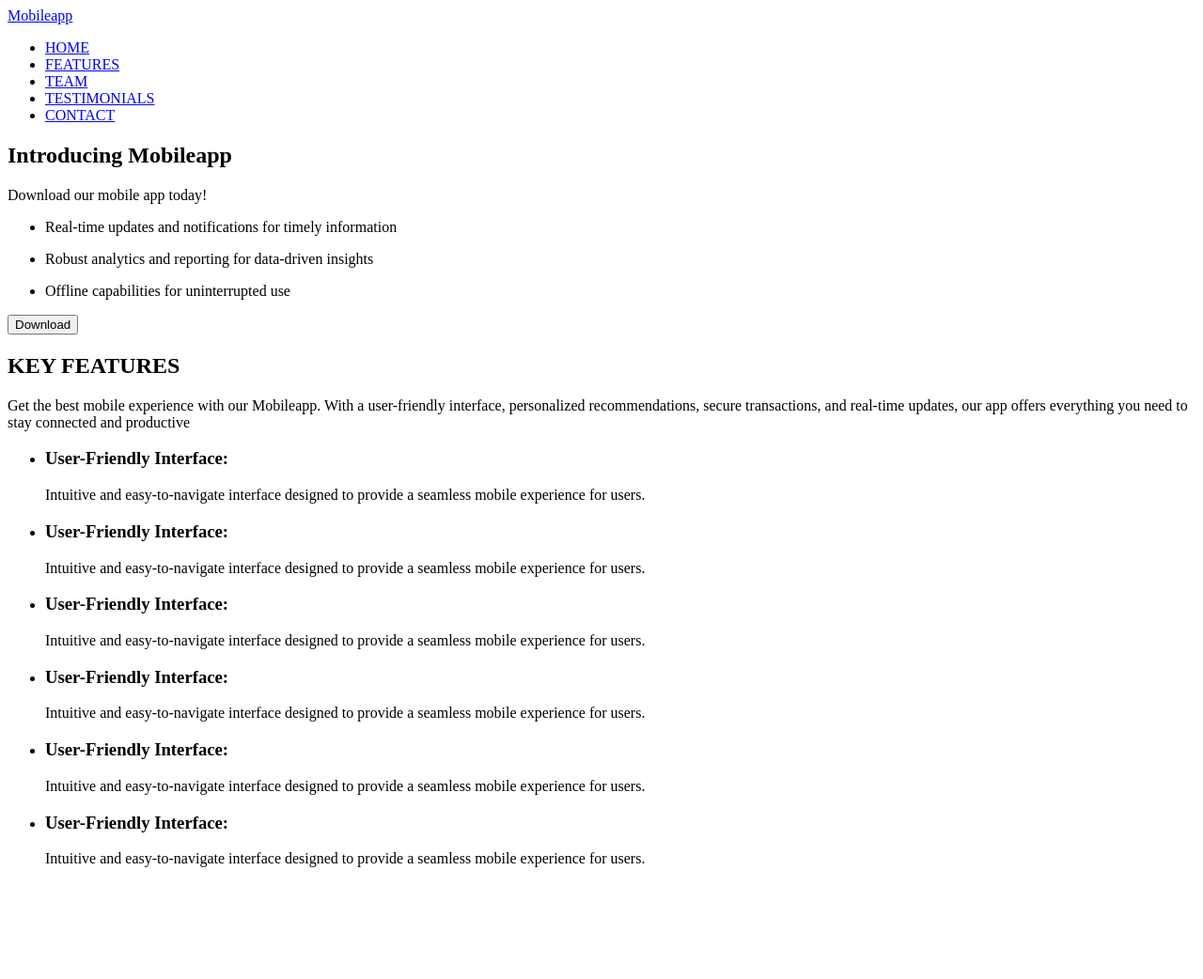
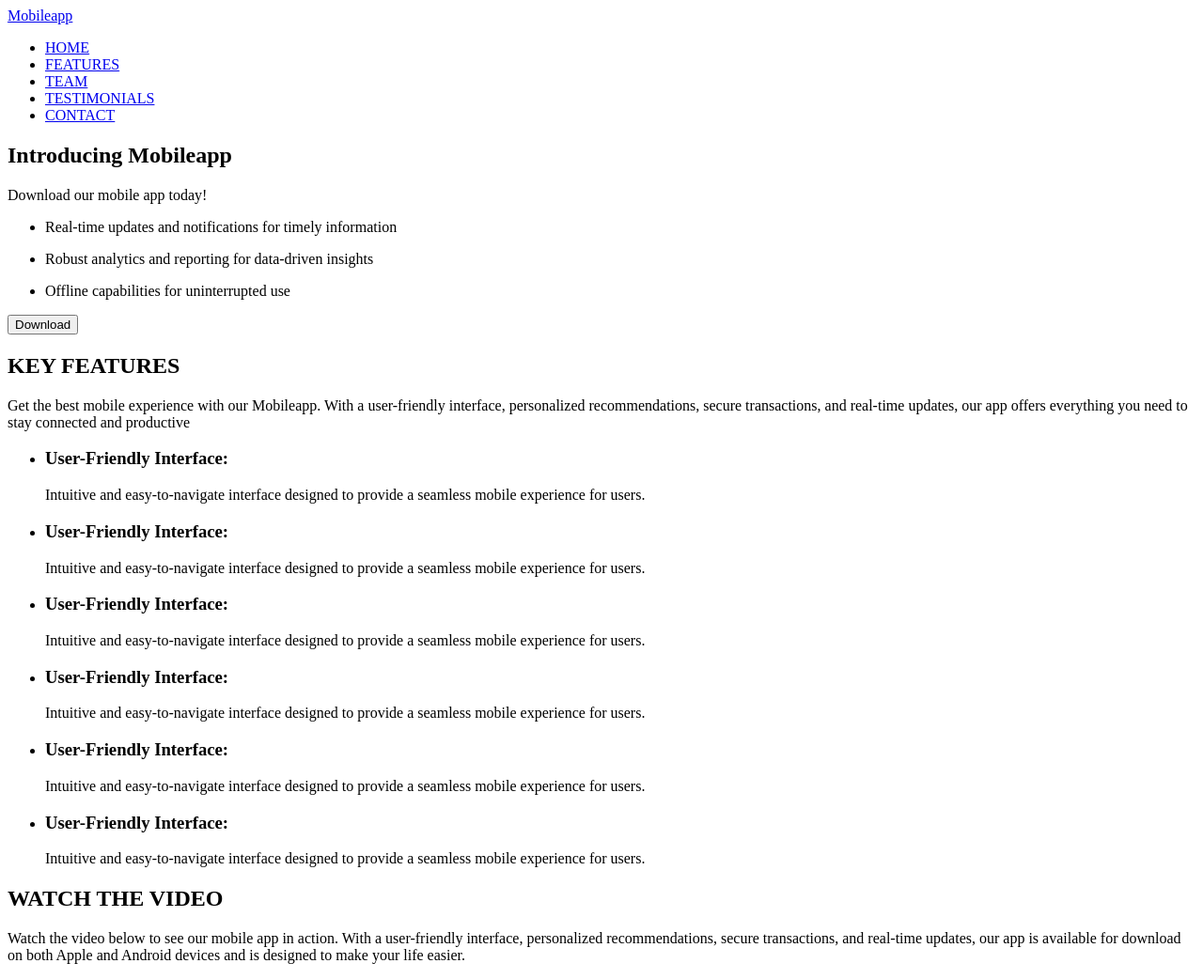
Before and after one commit to alexdevsprint/practice01, a plain HTML site: page index.html in a window 1280 px wide. Shown: the whole page at 94% size. Before the commit the page ends 939 px from the top, so only its background shows below. Drawn offline with Linux system fonts and the light colour scheme.

Commit message:
add section

```diff
--- a/index.html
+++ b/index.html
@@ -90,6 +90,12 @@
           </li>
         </ul>
       </section>
+      <section>
+        <h2>WATCH THE VIDEO</h2>
+        <p>Watch the video below to see our mobile app in action. With a user-friendly interface, personalized recommendations,
+        secure transactions, and real-time updates, our app is available for download on both Apple and Android devices and is
+        designed to make your life easier.</p>
+      </section>
     </main>
     <footer></footer>
   </body>
```
